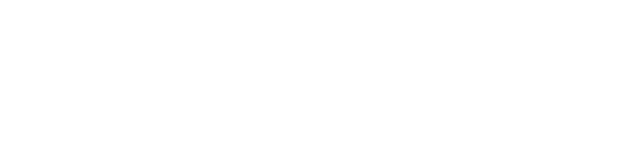
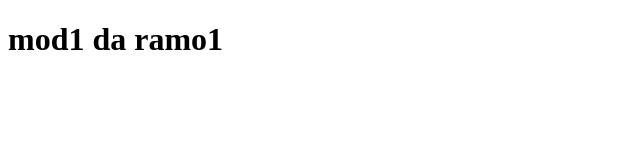
Before and after one commit to laboint20/test1602_1, a plain HTML site: page index.html in a window 1280 px wide. Shown: the whole page, without its empty margins (0-640 px from the left). Drawn offline with Linux system fonts and the light colour scheme.

Commit message:
aggiunto h1 da ramo1

```diff
--- a/index.html
+++ b/index.html
@@ -6,6 +6,6 @@
     <title>Document</title>
 </head>
 <body>
-
+    <h1>mod1 da ramo1</h1>
 </body>
 </html>
```
